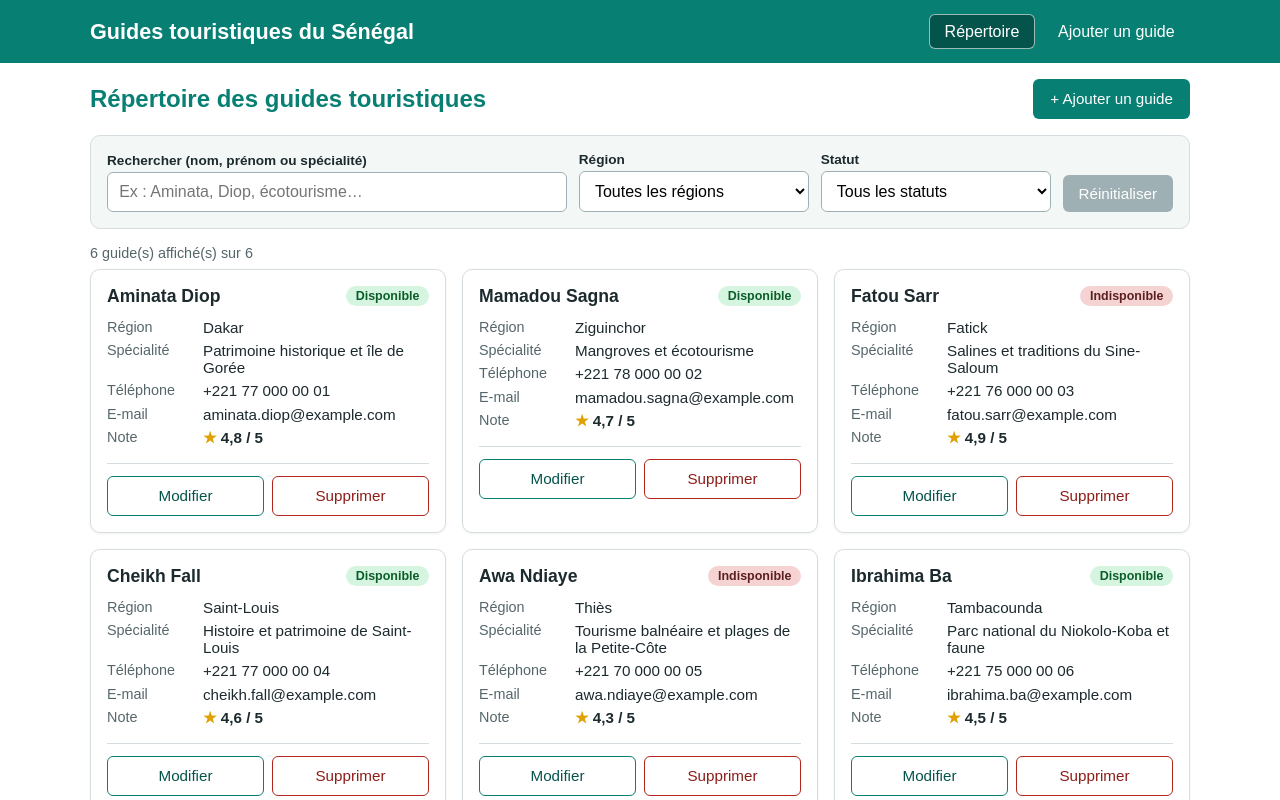
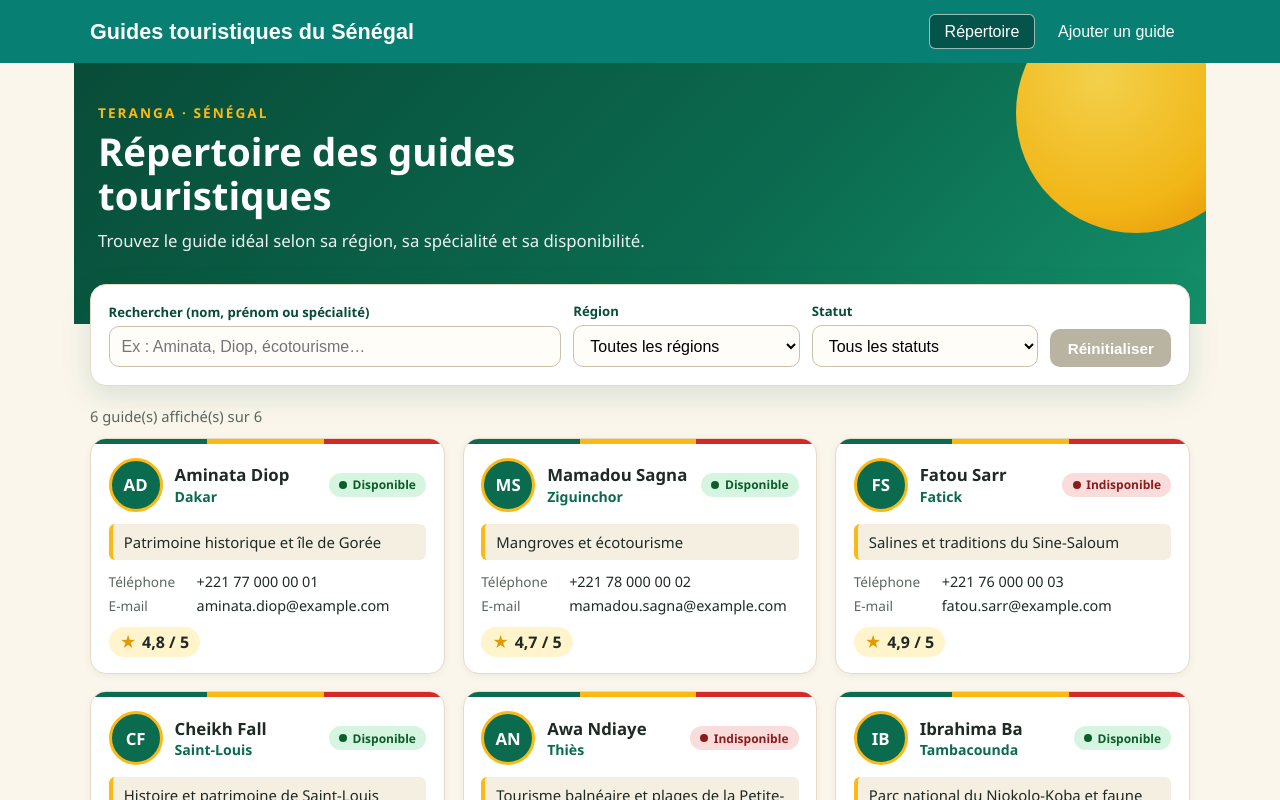
Before and after one commit to papaabdoulayebakhoum-netizen/gestion-guides-touristiques, an Angular app: page /guides in a window 1280 px wide. Shown: the top 800 px of the page. Built offline with nearby package versions, Linux system fonts and the light colour scheme.

Commit message:
style: nouveau design de la liste des guides (bandeau, cartes, badges)

```diff
--- a/src/app/components/guide-list/guide-list.css
+++ b/src/app/components/guide-list/guide-list.css
@@ -1,36 +1,85 @@
 :host {
   display: block;
-  --vert: #087f73;
-  --vert-fonce: #05544c;
-  --bord: #d5dde0;
-  --fond-carte: #ffffff;
-  --texte: #1c2a2e;
-  --texte-doux: #55666b;
+  min-height: 100vh;
+  background: #fbf6ec;
+  --vert: #0b6b4f;
+  --vert-fonce: #084c38;
+  --jaune: #fdb913;
+  --rouge: #d62828;
+  --sable: #fbf6ec;
+  --bord: #e6dcc6;
+  --texte: #1f2a24;
+  --texte-doux: #5b665f;
 }
 
 .guide-list {
   max-width: 1100px;
   margin: 0 auto;
-  padding: 1rem;
+  padding: 0 1rem 2rem;
   color: var(--texte);
-  font-family: Arial, Helvetica, sans-serif;
+  font-family: 'Segoe UI', system-ui, -apple-system, Roboto, Arial, sans-serif;
+}
+
+/* ---------- Bandeau ---------- */
+.hero {
+  position: relative;
+  overflow: hidden;
+  margin: 0 -1rem;
+  padding: 2.5rem 1.5rem 4.5rem;
+  color: #fff;
+  background: linear-gradient(135deg, var(--vert-fonce) 0%, var(--vert) 60%, #14906a 100%);
+}
+
+.hero-soleil {
+  position: absolute;
+  top: -70px;
+  right: -50px;
+  width: 240px;
+  height: 240px;
+  border-radius: 50%;
+  background: radial-gradient(circle at 35% 35%, #ffd54a, var(--jaune) 60%, #f08a00);
+  opacity: 0.95;
+}
+
+.hero > *:not(.hero-soleil) {
+  position: relative;
+  max-width: 640px;
+}
+
+.hero-sur-titre {
+  margin: 0 0 0.4rem;
+  font-size: 0.85rem;
+  font-weight: 700;
+  letter-spacing: 0.15em;
+  text-transform: uppercase;
+  color: var(--jaune);
 }
 
 h2 {
-  color: var(--vert);
-  margin: 0 0 1rem;
+  margin: 0;
+  font-size: clamp(1.6rem, 4vw, 2.4rem);
+  line-height: 1.15;
 }
 
-/* ---------- Recherche + filtres ---------- */
+.hero-sous-titre {
+  margin: 0.75rem 0 0;
+  font-size: 1.05rem;
+  opacity: 0.92;
+}
+
+/* ---------- Recherche + filtres (carte flottante) ---------- */
 .filtres {
+  position: relative;
   display: grid;
   grid-template-columns: 2fr 1fr 1fr auto;
   gap: 0.75rem;
   align-items: end;
-  padding: 1rem;
-  background: #f3f8f7;
+  margin-top: -2.5rem;
+  padding: 1.1rem;
+  background: #fff;
   border: 1px solid var(--bord);
-  border-radius: 10px;
+  border-radius: 16px;
+  box-shadow: 0 10px 30px rgba(11, 107, 79, 0.15);
 }
 
 .champ {
@@ -40,34 +89,37 @@ h2 {
 }
 
 label {
-  font-size: 0.85rem;
-  font-weight: 600;
+  font-size: 0.82rem;
+  font-weight: 700;
+  color: var(--vert-fonce);
 }
 
 input,
 select {
-  padding: 0.6rem 0.7rem;
+  padding: 0.65rem 0.75rem;
   font-size: 1rem;
-  border: 1px solid #9fb0b4;
-  border-radius: 6px;
-  background: #fff;
+  border: 1.5px solid #c9c1ad;
+  border-radius: 10px;
+  background: #fffdf8;
 }
 
 input:focus-visible,
 select:focus-visible,
 button:focus-visible {
-  outline: 3px solid #f2b705;
+  outline: 3px solid var(--jaune);
   outline-offset: 2px;
 }
 
 .btn-reset {
-  padding: 0.6rem 1rem;
+  padding: 0.65rem 1.1rem;
   font-size: 0.95rem;
+  font-weight: 700;
   color: #fff;
   background: var(--vert);
   border: 0;
-  border-radius: 6px;
+  border-radius: 10px;
   cursor: pointer;
+  transition: background 0.2s;
 }
 
 .btn-reset:hover:not(:disabled) {
@@ -75,51 +127,106 @@ button:focus-visible {
 }
 
 .btn-reset:disabled {
-  background: #9fb0b4;
+  background: #b9b3a2;
   cursor: not-allowed;
 }
 
 .compteur {
-  margin: 1rem 0 0.5rem;
+  margin: 1.25rem 0 0.75rem;
   color: var(--texte-doux);
-  font-size: 0.9rem;
+  font-size: 0.92rem;
 }
 
 /* ---------- Cartes ---------- */
 .cartes {
   display: grid;
-  grid-template-columns: repeat(auto-fill, minmax(280px, 1fr));
-  gap: 1rem;
+  grid-template-columns: repeat(auto-fill, minmax(290px, 1fr));
+  gap: 1.1rem;
   padding: 0;
   margin: 0;
   list-style: none;
 }
 
 .carte {
-  padding: 1rem;
-  background: var(--fond-carte);
+  position: relative;
+  padding: 1.2rem 1.1rem 1rem;
+  background: #fff;
   border: 1px solid var(--bord);
-  border-radius: 10px;
-  box-shadow: 0 1px 3px rgba(0, 0, 0, 0.06);
+  border-radius: 16px;
+  box-shadow: 0 2px 8px rgba(0, 0, 0, 0.05);
+  overflow: hidden;
+  transition:
+    transform 0.2s,
+    box-shadow 0.2s;
+}
+
+/* Liseré vert - jaune - rouge */
+.carte::before {
+  content: '';
+  position: absolute;
+  inset: 0 0 auto 0;
+  height: 5px;
+  background: linear-gradient(90deg, var(--vert) 0 33%, var(--jaune) 33% 66%, var(--rouge) 66% 100%);
+}
+
+.carte:hover {
+  transform: translateY(-4px);
+  box-shadow: 0 12px 24px rgba(11, 107, 79, 0.18);
 }
 
 .carte-entete {
   display: flex;
-  justify-content: space-between;
-  align-items: flex-start;
-  gap: 0.5rem;
+  align-items: center;
+  gap: 0.75rem;
   margin-bottom: 0.75rem;
 }
 
-.carte-entete h3 {
+.avatar {
+  flex: none;
+  display: grid;
+  place-items: center;
+  width: 3rem;
+  height: 3rem;
+  font-size: 1.05rem;
+  font-weight: 800;
+  color: #fff;
+  background: var(--vert);
+  border: 3px solid var(--jaune);
+  border-radius: 50%;
+}
+
+.identite {
+  flex: 1;
+  min-width: 0;
+}
+
+.identite h3 {
   margin: 0;
-  font-size: 1.1rem;
+  font-size: 1.05rem;
+  line-height: 1.25;
+}
+
+.region {
+  margin: 0.1rem 0 0;
+  font-size: 0.88rem;
+  font-weight: 600;
+  color: var(--vert);
+}
+
+.specialite {
+  margin: 0 0 0.75rem;
+  padding: 0.5rem 0.7rem;
+  font-size: 0.93rem;
+  color: var(--texte);
+  background: #f4efe1;
+  border-left: 4px solid var(--jaune);
+  border-radius: 6px;
 }
 
 .carte-infos {
-  margin: 0;
   display: grid;
-  gap: 0.4rem;
+  gap: 0.3rem;
+  margin: 0 0 0.75rem;
 }
 
 .carte-infos div {
@@ -128,14 +235,14 @@ button:focus-visible {
 }
 
 .carte-infos dt {
-  min-width: 5.5rem;
+  min-width: 5rem;
+  font-size: 0.85rem;
   color: var(--texte-doux);
-  font-size: 0.9rem;
 }
 
 .carte-infos dd {
   margin: 0;
-  font-size: 0.95rem;
+  font-size: 0.9rem;
 }
 
 .email {
@@ -143,20 +250,39 @@ button:focus-visible {
 }
 
 .note {
-  font-weight: 700;
+  display: inline-flex;
+  align-items: center;
+  gap: 0.35rem;
+  margin: 0;
+  padding: 0.25rem 0.7rem;
+  font-weight: 800;
+  background: #fff4cc;
+  border-radius: 999px;
 }
 
-.note span {
-  color: #e0a100;
+.etoile {
+  color: #e29a00;
 }
 
-/* ---------- Badges de statut (texte + couleur) ---------- */
+/* ---------- Badges de statut (texte + point) ---------- */
 .badge {
-  padding: 0.2rem 0.6rem;
-  font-size: 0.78rem;
-  font-weight: 700;
+  display: inline-flex;
+  align-items: center;
+  gap: 0.35rem;
+  flex: none;
+  padding: 0.22rem 0.65rem;
+  font-size: 0.75rem;
+  font-weight: 800;
   border-radius: 999px;
   white-space: nowrap;
+}
+
+.badge::before {
+  content: '';
+  width: 0.5rem;
+  height: 0.5rem;
+  border-radius: 50%;
+  background: currentColor;
 }
 
 .badge-disponible {
@@ -165,18 +291,18 @@ button:focus-visible {
 }
 
 .badge-indisponible {
-  color: #5b1f1f;
-  background: #f6d3d3;
+  color: #8a1c1c;
+  background: #fbdcdc;
 }
 
 /* ---------- État vide ---------- */
 .etat-vide {
-  padding: 2rem 1rem;
+  padding: 2.5rem 1rem;
   text-align: center;
   color: var(--texte-doux);
-  background: #fafafa;
+  background: #fff;
   border: 2px dashed var(--bord);
-  border-radius: 10px;
+  border-radius: 16px;
 }
 
 /* ---------- Responsive ---------- */
@@ -193,61 +319,24 @@ button:focus-visible {
   .filtres {
     grid-template-columns: 1fr;
   }
-  .guide-list {
-    padding: 0.75rem;
+  .hero {
+    padding: 2rem 1rem 4rem;
+  }
+  .hero-soleil {
+    width: 170px;
+    height: 170px;
+  }
+  .carte-entete {
+    flex-wrap: wrap;
   }
 }
 
-/* ---------- Partie D : en-tête, actions des cartes, boîte de confirmation ---------- */
-.entete-liste {
-  display: flex;
-  flex-wrap: wrap;
-  align-items: center;
-  justify-content: space-between;
-  gap: 0.75rem;
-  margin-bottom: 1rem;
+@media (prefers-reduced-motion: reduce) {
+  .carte,
+  .btn-reset {
+    transition: none;
+  }
+  .carte:hover {
+    transform: none;
+  }
 }
-
-.entete-liste h2 {
-  margin: 0;
-}
-
-.carte-actions {
-  display: flex;
-  gap: 0.5rem;
-  margin-top: 1rem;
-  padding-top: 0.75rem;
-  border-top: 1px solid var(--bord);
-}
-
-.carte-actions .btn {
-  flex: 1;
-}
-
-.etat-vide .btn {
-  margin-top: 0.5rem;
-}
-
-.dialogue {
-  max-width: min(90vw, 420px);
-  padding: 1.25rem;
-  color: var(--texte);
-  border: 1px solid var(--bord);
-  border-radius: 10px;
-}
-
-.dialogue::backdrop {
-  background: rgba(0, 0, 0, 0.45);
-}
-
-.dialogue h3 {
-  margin: 0 0 0.75rem;
-  color: #8c1d18;
-}
-
-.dialogue-actions {
-  display: flex;
-  justify-content: flex-end;
-  gap: 0.75rem;
-  margin-top: 1rem;
-}
--- a/src/app/components/guide-list/guide-list.html
+++ b/src/app/components/guide-list/guide-list.html
@@ -1,8 +1,13 @@
 <section class="guide-list" aria-labelledby="titre-liste">
-  <div class="entete-liste">
+  <!-- Bandeau d'en-tête -->
+  <header class="hero">
+    <div class="hero-soleil" aria-hidden="true"></div>
+    <p class="hero-sur-titre">Teranga · Sénégal</p>
     <h2 id="titre-liste">Répertoire des guides touristiques</h2>
-    <a routerLink="/guides/nouveau" class="btn btn-primary">+ Ajouter un guide</a>
-  </div>
+    <p class="hero-sous-titre">
+      Trouvez le guide idéal selon sa région, sa spécialité et sa disponibilité.
+    </p>
+  </header>
 
   <!-- Recherche + filtres -->
   <form class="filtres" role="search" (submit)="$event.preventDefault()">
@@ -55,7 +60,13 @@
       @for (guide of guidesFiltres(); track guide.id) {
         <li class="carte">
           <header class="carte-entete">
-            <h3>{{ guide.prenom }} {{ guide.nom }}</h3>
+            <div class="avatar" aria-hidden="true">
+              {{ guide.prenom.charAt(0) }}{{ guide.nom.charAt(0) }}
+            </div>
+            <div class="identite">
+              <h3>{{ guide.prenom }} {{ guide.nom }}</h3>
+              <p class="region">{{ guide.region }}</p>
+            </div>
             @if (guide.disponible) {
               <span class="badge badge-disponible">Disponible</span>
             } @else {
@@ -63,15 +74,9 @@
             }
           </header>
 
+          <p class="specialite">{{ guide.specialite }}</p>
+
           <dl class="carte-infos">
-            <div>
-              <dt>Région</dt>
-              <dd>{{ guide.region }}</dd>
-            </div>
-            <div>
-              <dt>Spécialité</dt>
-              <dd>{{ guide.specialite }}</dd>
-            </div>
             <div>
               <dt>Téléphone</dt>
               <dd>{{ guide.telephone }}</dd>
@@ -80,29 +85,12 @@
               <dt>E-mail</dt>
               <dd class="email">{{ guide.email }}</dd>
             </div>
-            <div>
-              <dt>Note</dt>
-              <dd class="note"><span aria-hidden="true">★</span> {{ guide.note | noteFormat }}</dd>
-            </div>
           </dl>
 
-          <div class="carte-actions">
-            <a
-              class="btn btn-secondary"
-              [routerLink]="['/guides', guide.id, 'modifier']"
-              [attr.aria-label]="'Modifier la fiche de ' + guide.prenom + ' ' + guide.nom"
-            >
-              Modifier
-            </a>
-            <button
-              type="button"
-              class="btn btn-danger-outline"
-              (click)="demanderSuppression(guide)"
-              [attr.aria-label]="'Supprimer la fiche de ' + guide.prenom + ' ' + guide.nom"
-            >
-              Supprimer
-            </button>
-          </div>
+          <p class="note">
+            <span class="etoile" aria-hidden="true">★</span>
+            <span class="note-valeur">{{ guide.note | noteFormat }}</span>
+          </p>
         </li>
       }
     </ul>
@@ -110,7 +98,6 @@
     <div class="etat-vide">
       <p><strong>Aucun guide enregistré pour le moment.</strong></p>
       <p>Ajoutez un premier guide avec le formulaire.</p>
-      <a routerLink="/guides/nouveau" class="btn btn-primary">Ajouter un guide</a>
     </div>
   } @else {
     <div class="etat-vide">
@@ -122,24 +109,3 @@
     </div>
   }
 </section>
-
-<!-- Confirmation avant suppression : <dialog> natif (focus piégé, fermeture avec Échap). -->
-<dialog
-  #dialogueSuppression
-  class="dialogue"
-  aria-labelledby="titre-dialogue"
-  aria-describedby="texte-dialogue"
-  (close)="onDialogueFermee()"
->
-  <h3 id="titre-dialogue">Supprimer ce guide ?</h3>
-  @if (guideASupprimer(); as guide) {
-    <p id="texte-dialogue">
-      La fiche de <strong>{{ guide.prenom }} {{ guide.nom }}</strong> sera supprimée définitivement.
-      Cette action est irréversible.
-    </p>
-  }
-  <div class="dialogue-actions">
-    <button type="button" class="btn btn-secondary" (click)="annulerSuppression()" autofocus>Annuler</button>
-    <button type="button" class="btn btn-danger" (click)="confirmerSuppression()">Supprimer</button>
-  </div>
-</dialog>
```
